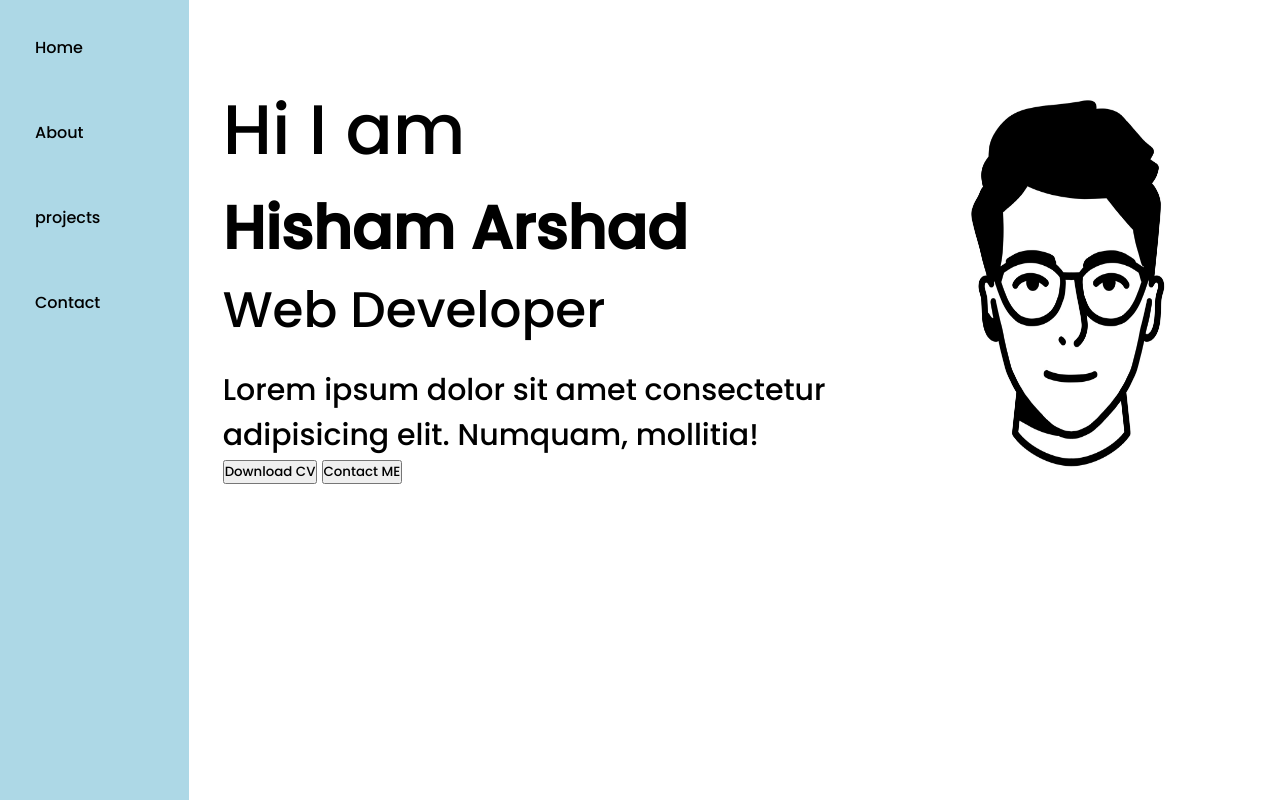
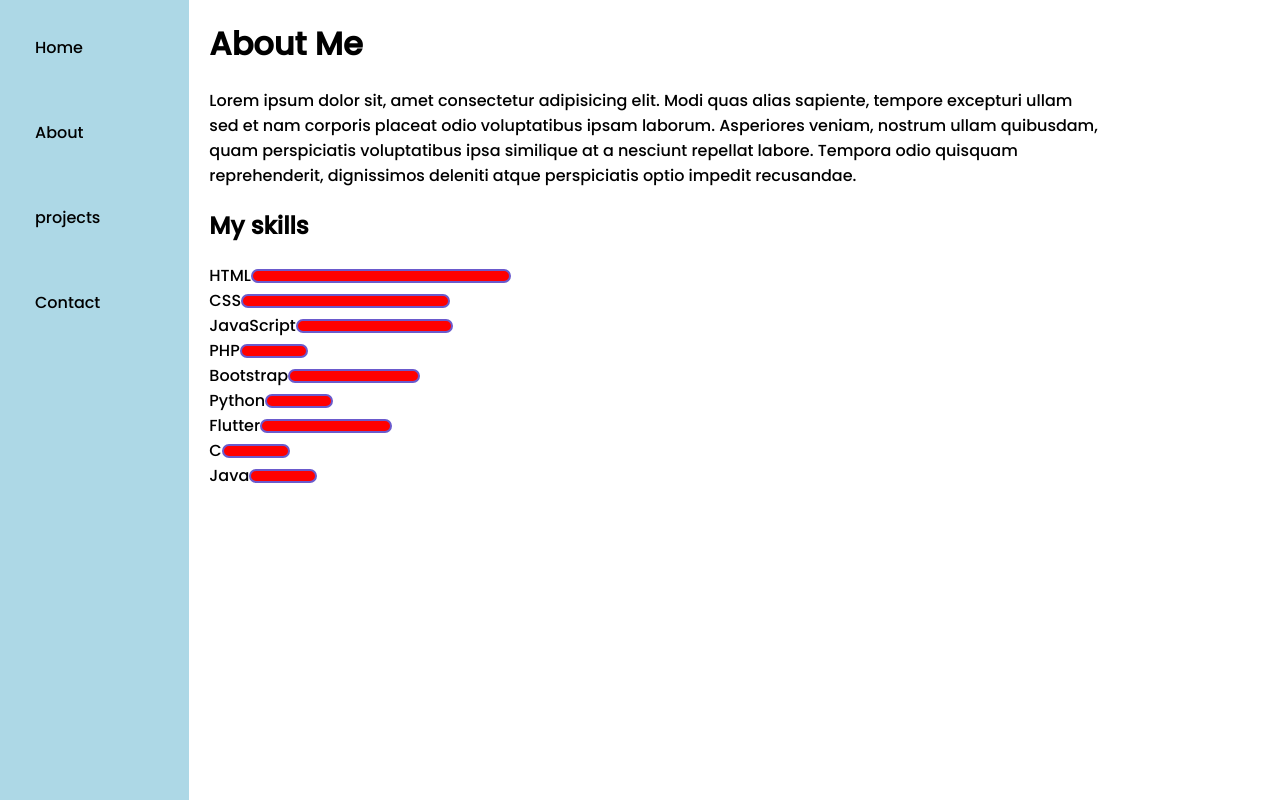
Before and after one commit to hishamarshadc/Firstwebsite, a plain HTML site: page about.html in a window 1280 px wide. Drawn offline with Linux system fonts and the light colour scheme.

Commit message:
added skill

```diff
--- a/about.html
+++ b/about.html
@@ -20,19 +20,33 @@
             </nav>
         </div>
         <div class="main">
-            <div class="infocontainer">
-                <div class="devInfo">
-                    <div class="hello">Hi I am</div>
-                    <div class="name">Hisham Arshad</div>
-                    <div class="about">Web Developer</div>
-                    <div class="moreabout">Lorem ipsum dolor sit amet consectetur adipisicing elit. Numquam, mollitia!</div>
-                    <div class="buttons">
-                        <button>Download CV</button>
-                        <button>Contact ME</button>
+            <h1>About Me</h1>
+            <div class="intro">
+                <p>Lorem ipsum dolor sit, amet consectetur adipisicing elit. Modi quas alias sapiente, tempore excepturi
+                    ullam sed et nam corporis placeat odio voluptatibus ipsam laborum. Asperiores veniam, nostrum ullam
+                    quibusdam, quam perspiciatis voluptatibus ipsa similique at a nesciunt repellat labore. Tempora odio
+                    quisquam reprehenderit, dignissimos deleniti atque perspiciatis optio impedit recusandae.</p>
+                <h2>My skills</h2>
+                <div class="skillcontainer">
+                    <div class="skillitem">HTML<div class="skill p100"></div>
                     </div>
-                </div>
-                <div class="devPic">
-                    <img src="dev.jpeg" alt="Hisham Arshad Chemmadan">
+                    <div class="skillitem">CSS<div class="skill p80"></div>
+                    </div>
+                    <div class="skillitem">JavaScript<div class="skill p60"></div>
+                    </div>
+                    <div class="skillitem">PHP<div class="skill p25"></div>
+                    </div>
+                    <div class="skillitem">Bootstrap<div class="skill p50"></div>
+                    </div>
+                    <div class="skillitem">Python<div class="skill p25"></div>
+                    </div>
+                    <div class="skillitem">Flutter<div class="skill p50"></div>
+                    </div>
+                    <div class="skillitem">C<div class="skill p25"></div>
+                    </div>
+                    <div class="skillitem">Java<div class="skill p25"></div>
+                    </div>
+
                 </div>
             </div>
         </div>
--- a/style.css
+++ b/style.css
@@ -77,7 +77,7 @@
 
 .moreabout {
     font-size: 30px;
-    margin-top: 20px ;
+    margin-top: 20px;
 }
 
 
@@ -94,7 +94,7 @@
     font-weight: lighter;
 }
 
-.btn button:hover{
+.btn button:hover {
     background-color: white;
     color: cornflowerblue;
 }
@@ -105,36 +105,91 @@
 }
 
 
-.contactform{
+.contactform {
     padding: 0 34px;
     padding-top: 2vh;
 }
 
 
-.contactform h1{
+.contactform h1 {
     text-align: left;
     padding: 12px 0;
 }
 
 
-.contactform form div{
+.contactform form div {
     padding: 10px 0px;
     display: flex;
     flex-direction: column;
     width: 25vw;
 }
 
-#form-check{
+#form-check {
     flex-direction: row;
 }
 
-.form-check-input{
+.form-check-input {
     width: 16px;
     margin: 0px 10px 0 0;
 }
 
-#emailHelp{
+#emailHelp {
     font-size: 8px;
     color: black;
     align-items: center;
 }
+
+
+h1 {
+    margin: 20px;
+}
+
+h2 {
+    margin: 20px;
+}
+
+
+p {
+    margin: 20px;
+    width: 70vw;
+}
+
+
+
+.skillitem {
+    display: flex;
+    align-items: center;
+    font-weight: lighter;
+}
+
+.skillcontainer {
+    margin:20px;
+}
+
+.skill {
+    width: 20vw;
+    height: 10px;
+    background-color: red;
+    border-radius: 20px;
+    border: 2px solid slateblue;
+}
+
+.p100 {
+    width: 20vw;
+}
+
+.p80 {
+    width: 16vw;
+}
+
+.p50 {
+    width: 10vw;
+}
+
+.p25 {
+    width: 5vw;
+}
+
+.p60 {
+    width: 12vw;
+}
```
Also changed, not shown: contact.html (line endings or trailing spaces).
